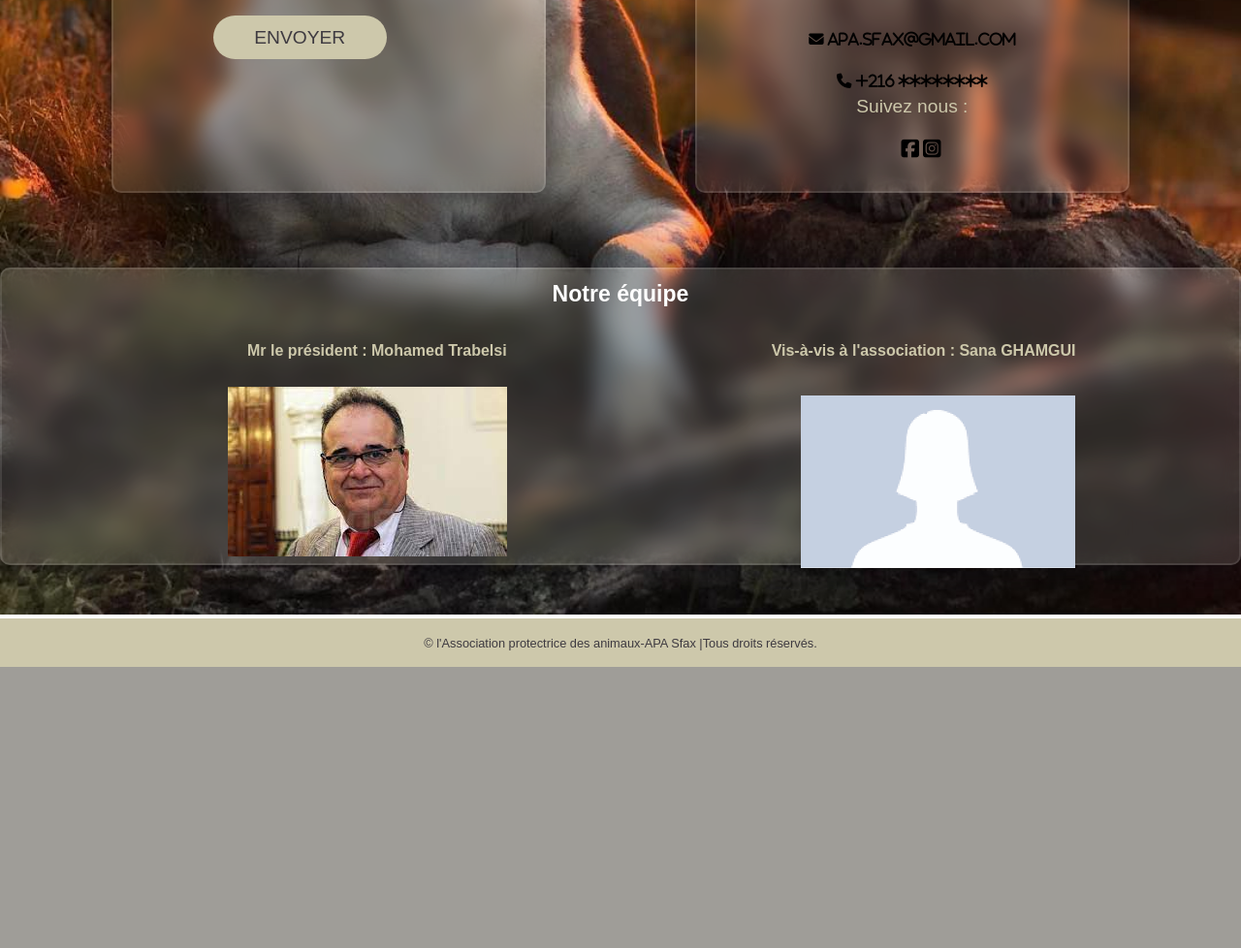
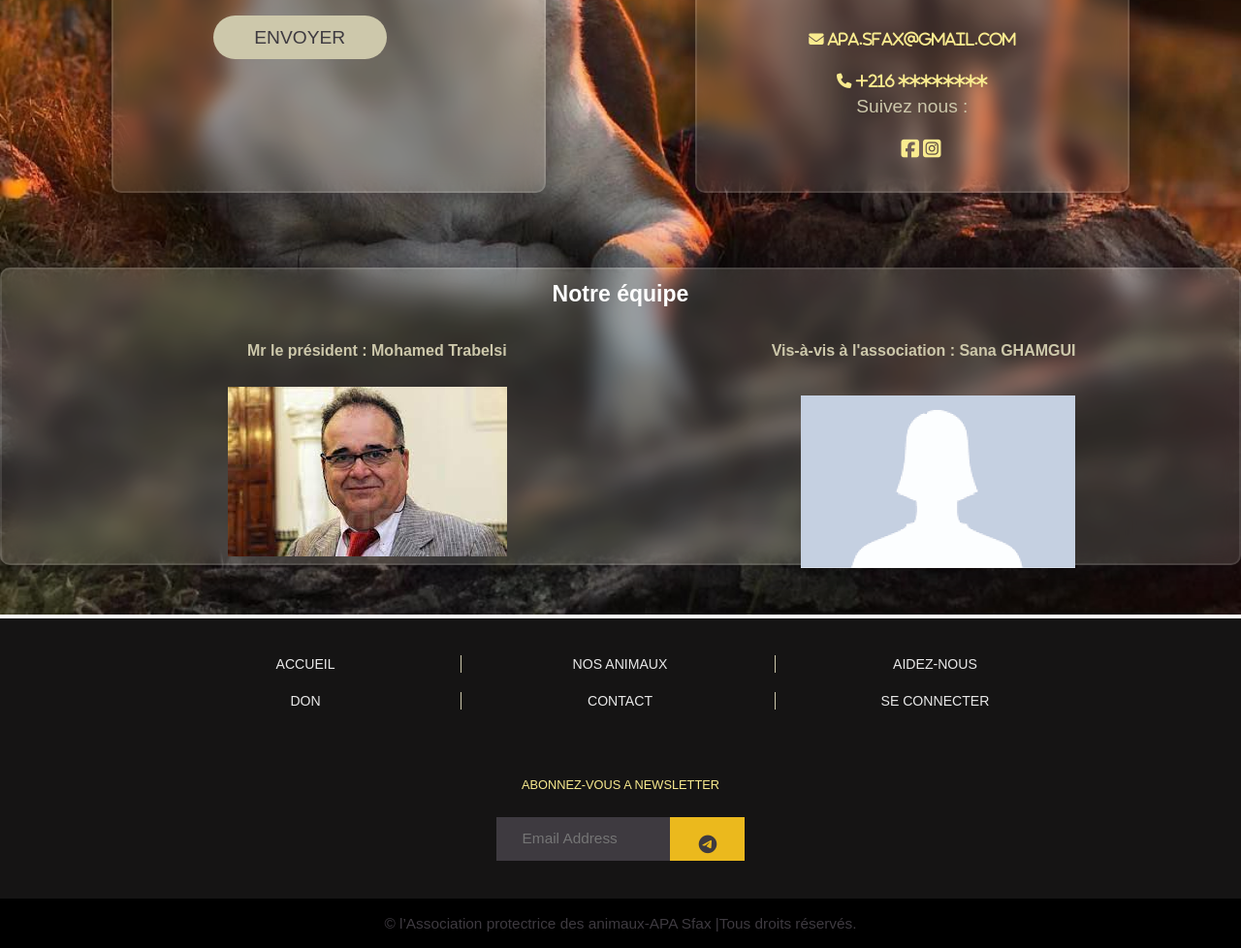
Before and after one commit to matoussi-roua/APASfax-Website-UniPROJECT, a PHP site: page /Contact.html in a window 1280 px wide. Shown: the part 966-1944 px from the top of the page at 97% size. Before the commit the page ends 1654 px from the top, so only its background shows below. Run offline with PHP 8.4, Linux system fonts and the light colour scheme; some libraries are stand-ins or nearby versions.

Commit message:
front end fin
partie evennement manquante.

```diff
--- a/ACCUEIL/Accueil.html
+++ b/ACCUEIL/Accueil.html
@@ -211,5 +211,4 @@
 </footer> -->
 </body>
 <script src="https://kit.fontawesome.com/5241491706.js" crossorigin="anonymous"></script>
-
 </html>
--- a/AIDEZ NOUS/css/AidezNous.css
+++ b/AIDEZ NOUS/css/AidezNous.css
@@ -145,7 +145,7 @@ cdc8ab gris fetah
   bottom:5px;
   }
  */
-
+/* footer */
  .footer-section {
   background: #151414;
   position: relative;
--- a/CONTACT/Contact.html
+++ b/CONTACT/Contact.html
@@ -42,10 +42,10 @@
                 </li>
 
                 <li>
-                <a href="Contact.html">CONTACT</a>
+                <a href="Contact.html" class="active">CONTACT</a>
                 </li>
                 <li>
-                <a  href="../LOGIN/Login.html" class="active" >SE CONNECTER</a>
+                <a  href="../LOGIN/Login.html"  >SE CONNECTER</a>
                 </li>
             </ul>
         </nav>
@@ -180,9 +180,53 @@
         </div>
 
 
-            <footer class="footer">
-                <p class="copyright">© l'Association protectrice des animaux-APA Sfax |Tous droits réservés.</p>
-            </footer>
+        <footer class="footer-section">
+            <div class="container3">
+                <div class="footer-content pt-5 pb-5">
+                    <div class="row">
+                        <!-- <div class="col-xl-4 col-lg-4 mb-50">
+                            <div class="footer-widget">
+                                <div class="footer-logo">
+                                    <a href="index.html"><img src="/ACCUEIL/media/logo transparent.png" class="img-fluid" alt="logo"></a>
+                                </div>
+                            </div>
+                        </div> -->
+
+
+                        <div class="col-xl-4 col-lg-4 col-md-6 mb-30">
+                            <div class="footer-widget">
+                                <ul>
+                                    <li class="border"><a href="#">ACCUEIL</a></li>
+                                    <li class="border"><a href="#">NOS ANIMAUX</a></li>
+                                    <li><a href="#">AIDEZ-NOUS</a></li>
+                                    <li class="border"><a href="#">DON</a></li>
+                                    <li class="border"><a href="#">CONTACT</a></li>
+                                    <li><a href="#">SE CONNECTER</a></li>
+                                </ul>
+                            </div>
+                        </div>
+                        <div class="col-xl-4 col-lg-4 col-md-6 mb-50">
+                            <div class="footer-widget2">
+                                <div class="footer-text mb-25">
+                                    <p>ABONNEZ-VOUS A NEWSLETTER</p>
+                                </div>
+
+                                <div class="subscribe-form">
+                                    <form action="#">
+                                        <input type="text" placeholder="Email Address">
+                                        <button><i class="fab fa-telegram-plane"></i></button>
+                                    </form>
+                                </div>
+                            </div>
+                        </div>
+                    </div>
+                </div>
+            </div>
+            <div class="copyright-area">
+              <p class="copyright">© l’Association protectrice des animaux-APA Sfax |Tous droits réservés.</p>
+
+            </div>
+        </footer>
 
 
 </body>
--- a/CONTACT/css/Contact.css
+++ b/CONTACT/css/Contact.css
@@ -14,7 +14,6 @@ cdc8ab gris fetah
   }
 
   body {
-    position: relative;
   font-family: "Montserrat", sans-serif;
   overflow-x: hidden;
   }
@@ -33,23 +32,24 @@ cdc8ab gris fetah
     nav {
       text-align: center;
       width: 100%;
-  height: 14vh;
+      height: 6.5vw;
       margin: 0;
       z-index: 1;
       position: absolute;
       top: 0;
       left: 0;
-  background-color: rgba(255, 255, 255, 0.8);
+      /* background-color: rgba(255, 255, 255, 0.8); */
+      background-color: #000000;
       padding: 0.1% auto;
-  border-bottom-left-radius:10% ;
-  border-bottom-right-radius: 10%;
+      /* border-bottom-left-radius:10% ;
+      border-bottom-right-radius: 10%; */
+      opacity: 90%;
       }
-  #navb{
+    /* #navb{
       position: fixed;
-  }
+    } */
     a{
-  color: #000000;
-  font-weight: bold;
+      color: #f9eb8f;
       font-size: 1.1vw;
       }
 
@@ -65,19 +65,18 @@ cdc8ab gris fetah
     .navbar > li {
     float: left;
     width: 14%;
-  height: 13vh;
-  line-height: 14vh;
+    height: 6.5vw;
+    line-height: 6.5vw;
     cursor: pointer;
 
 
     }
-
     .sub-menu li {
       width: 120%;
       border-bottom: #f9eb8f 0.1px solid;
 
-    line-height:8vh;
-    height: 8vh;
+      line-height:5.5vw;
+      height: 5vw;
       font-size: 2vh;
       background: #ebb81d00;
       padding: 0px 0;
@@ -90,7 +89,7 @@ ebb91d jaune
   f9eb8f beige
   cdc8ab gris fetah
   5c6074 bleugris */
-  .navbar > li:hover a {
+    .navbar > li:hover a ,.active{
     color:  #ebb91d;
     font-size: 1.25vw;
 
@@ -109,10 +108,13 @@ cdc8ab gris fetah
     }
 
     .sub-menu li:hover a{
-  color: #000000;
+    color: #f9eb8f;
     font-size: 1.45vw;
     }
-
+    .sub-menu li{
+      background-color: #000000;
+      opacity: 80%;
+    }
     .navbar > li:hover .sub-menu li {
     transform: scale(1);
     }
@@ -128,26 +130,125 @@ cdc8ab gris fetah
 
     width: 40%;
     }
+
   /* footer */
 
-  .footer {
+
+
+.footer-section {
+  background: #151414;
   position: relative;
-  height: 50px;
   width: 100%;
-  background-color: #cdc8ab;
-  bottom: 0px;
+  }
 
+
+  .footer-content {
+  position: relative;
+  padding-top: 3vw;
+  }
+
+  /* .footer-logo {
+  margin-bottom: 1vw;
+  text-align: center;
+  padding: 2vw;
+  }
+
+  .footer-logo img {
+    max-width: 7vw;
+  } */
+  /* 3e3a40  gris
+  ebb91d jaune
+  f9eb8f beige
+  cdc8ab gris fetah
+  5c6074 bleugris */
+
+  /* abonnez vous a newsletter */
+  .footer-text{
+    text-align: center;
+    padding: 2vw;
+    color: #f9eb8f;
+    padding-top: 4vw;
+    font-size: 1vw;
+  }
+  .footer-widget{
+    text-align: center;
+  }
+  /* le schema  */
+  .footer-widget ul li {
+  display: inline-block;
+  width: 25vw;
+  text-align: center;
+  margin-bottom: 1.5vw;
+
+
+  }
+  .border{
+    border-right: #cdc8ab solid 1px;
+
+  }
+  .footer-widget ul li a:hover{
+  color: #ebb91d;
+  }
+  .footer-widget ul li a {
+  color: #ffff;
+  opacity: 90%;
+
+  }
+
+  .subscribe-form {
+  position: relative;
+  /* si je clique sur email address le cadre blanc ne sera pas affiche */
+  overflow: hidden;
+  width:20vw ;
+  margin: auto;
+  }
+  .subscribe-form input {
+  width: 100%;
+  padding: 1vw 2vw;
+  background: #3e3a40;
+  border: 1px solid #3e3a40;
+  color: #fff;
+  font-size: 1.2vw;
+  }
+  .subscribe-form button {
+    position: absolute;
+    right: 0;
+    background: #ebb91d;
+    padding: auto;
+    border: 1px solid #ebb91d;
+    top: 0;
+    width: 30%;
+    height: 100%;
+  }
+  .subscribe-form button i {
+  color: #3e3a40;
+  font-size: 1.5vw;
+  transform: rotate(-6deg);
   }
 
   .copyright{
     position: absolute;
     width: 100%;
     color: #3e3a40;
-  line-height: 300%;
-  font-size: 0.8em;
+    line-height: 3vw;
+    font-size: 1.2vw;
     text-align: center;
     bottom:5px;
     }
+    .copyright-area{
+      background: #000000;
+      padding: 2vw 0;
+      margin-top: 3vw;
+
+      }
+      .copyright-area p{
+        color: #3e3a40;
+      }
+
+
+
+
+
 
   /* l image de background */
 
--- a/LOGIN/Login.html
+++ b/LOGIN/Login.html
@@ -32,7 +32,7 @@
                 </ul>
                 </li>
                 <li>
-                <a href="../AIDEZ NOUS/AidezNous.html" class="active">AIDEZ NOUS</a>
+                <a href="../AIDEZ NOUS/AidezNous.html" >AIDEZ NOUS</a>
                 </li>
                 <li>
                     <a href="../DON/Don.html" target="_blank">DONS</a>
@@ -42,7 +42,7 @@
                 <a href="../CONTACT/Contact.html">CONTACT</a>
                 </li>
                 <li>
-                <a  href="Login.html">SE CONNECTER</a>
+                <a  href="Login.html" class="active">SE CONNECTER</a>
                 </li>
             </ul>
         </nav>
```
Also changed, not shown: LOGIN/css/Login.css (+17 -14 lines). Lines whose indentation alone changed are shown as unchanged.
